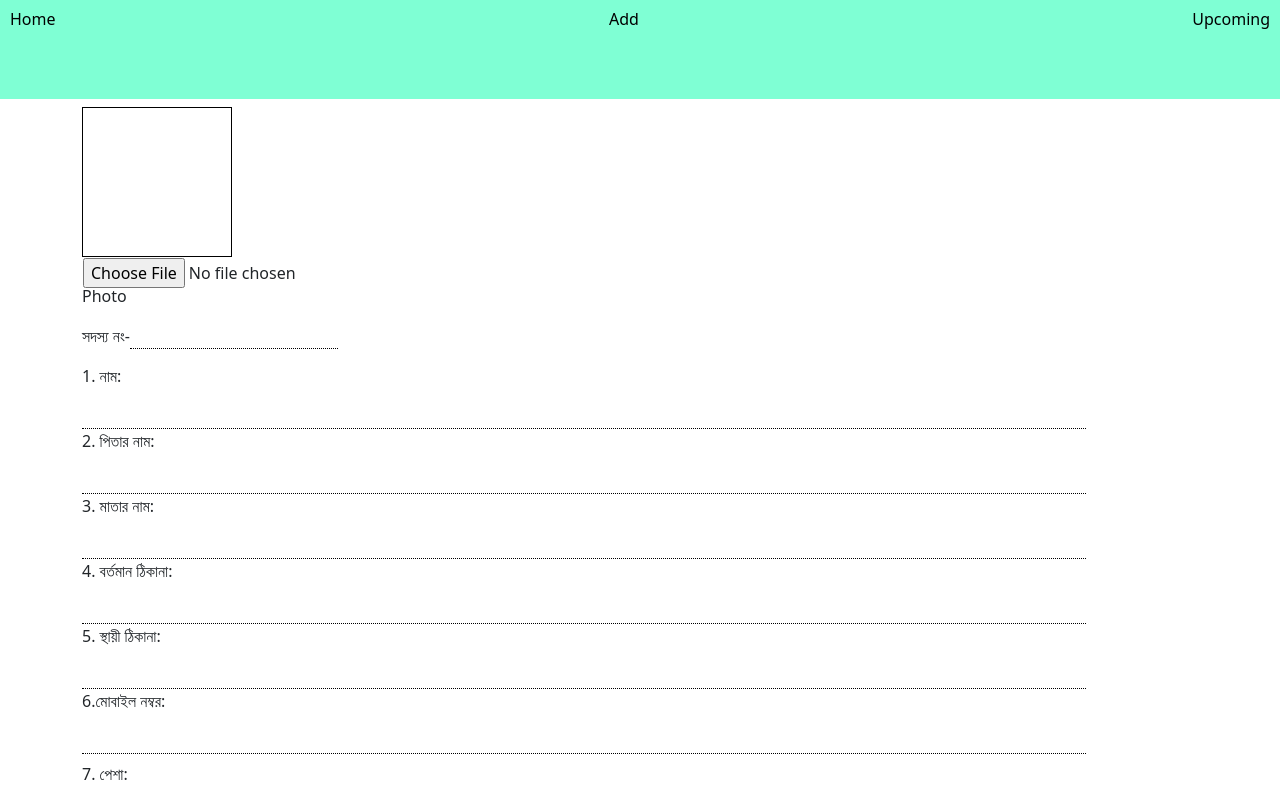
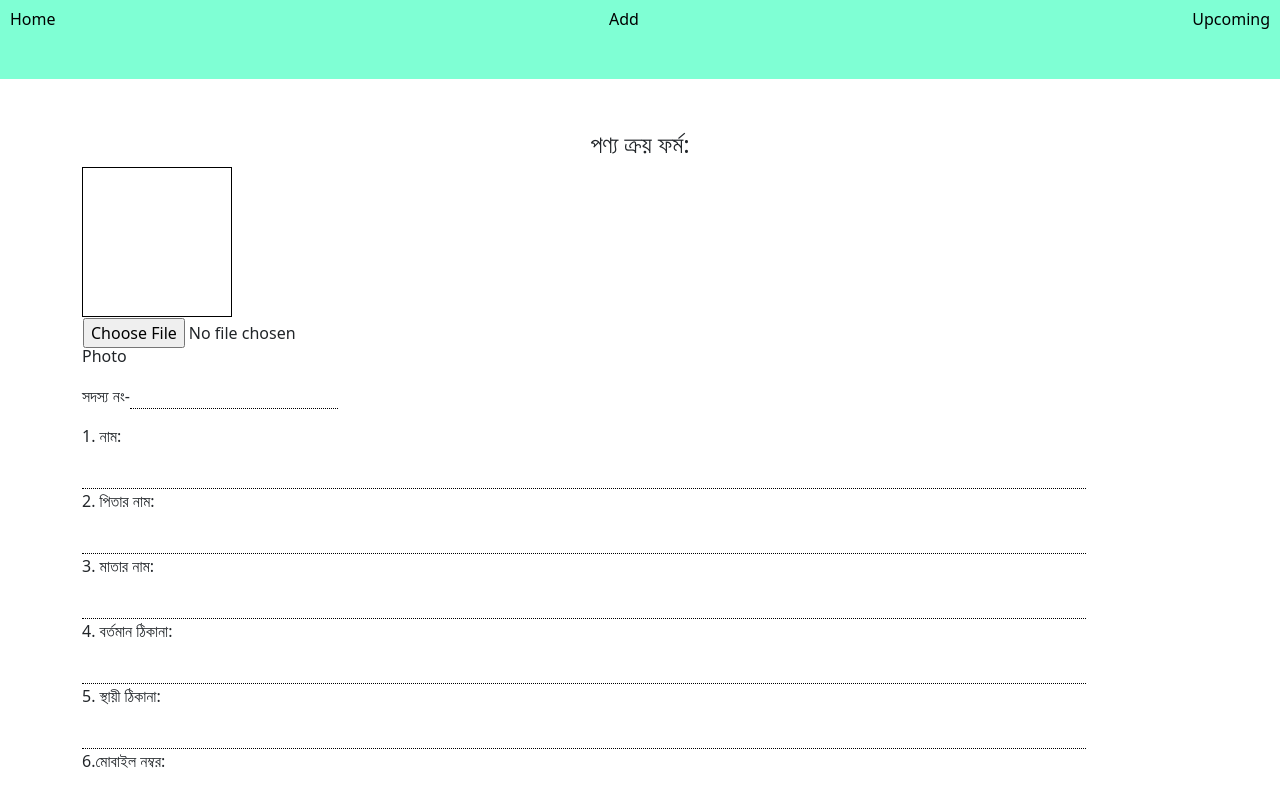
Before and after one commit to Rajukst/user-only, a React (Create React App) app: page /add in a window 1280 px wide. Shown: the top 800 px of the page. Built offline with nearby package versions, Linux system fonts and the light colour scheme; no server answers.

Commit message:
pading done

```diff
--- a/src/App.css
+++ b/src/App.css
@@ -422,7 +422,7 @@ th, td {
   position: fixed;
   color: #000;
   width: 100%;
-  padding-bottom: 20px !important;
+  /* padding-bottom: 20px !important; */
 }
 .boxItm{
   display: flex;
@@ -506,7 +506,7 @@ background-color:aquamarine;
   font-weight: 600;
 }
 .formContainer{
-  padding-top: 70px;
+  padding-top: 130px;
 }
 
 
```
